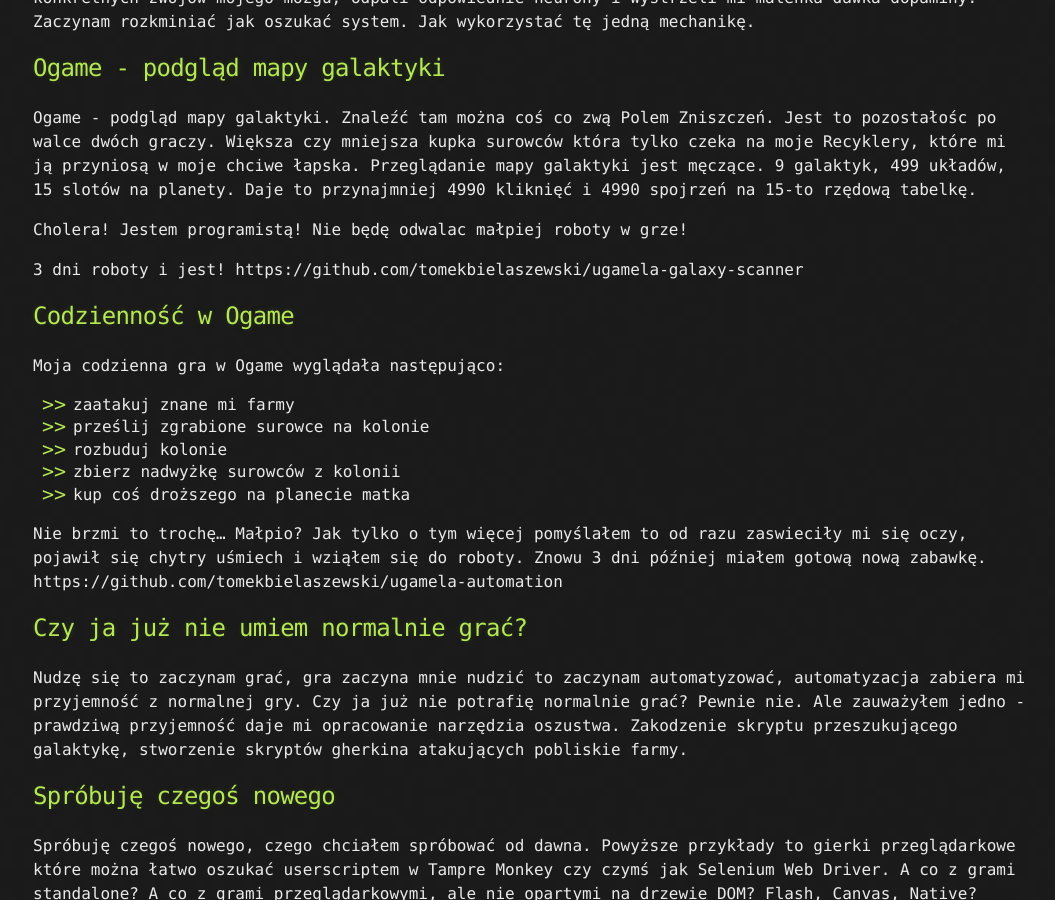
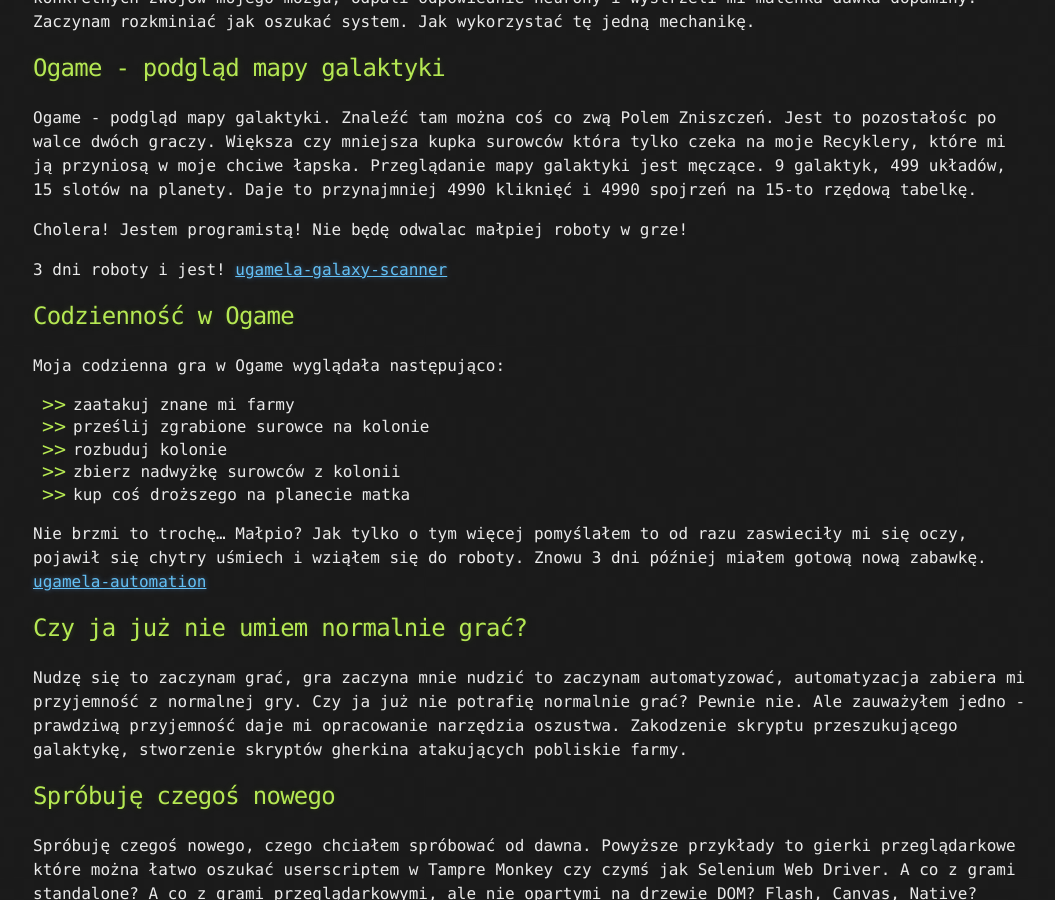
Before and after one commit to tomekbielaszewski/tomekbielaszewski.github.io, a Jekyll site: the page built from _posts/2020-03-05-nierowna-walka.md, in a window 1280 px wide and 900 px high, scrolled down 718 px. Shown: the whole window, without its empty margins (107-1162 px from the left). Built offline with Jekyll 4.4.1, drawn with Linux system fonts in a browser that asks for light colours; some of the changed lines change nothing that is shown.

Commit message:
urls markings were missing

```diff
--- a/_posts/2020-03-05-nierowna-walka.md
+++ b/_posts/2020-03-05-nierowna-walka.md
@@ -31,7 +31,7 @@
 
 Cholera! Jestem programistą! Nie będę odwalac małpiej roboty w grze!
 
-3 dni roboty i jest! https://github.com/tomekbielaszewski/ugamela-galaxy-scanner
+3 dni roboty i jest! [ugamela-galaxy-scanner](https://github.com/tomekbielaszewski/ugamela-galaxy-scanner)
 
 ## Codzienność w Ogame
 Moja codzienna gra w Ogame wyglądała następująco:
@@ -43,7 +43,7 @@
 
 Nie brzmi to trochę... Małpio? Jak tylko o tym więcej pomyślałem to od razu zaswieciły mi się oczy, pojawił się chytry uśmiech
 i wziąłem się do roboty. Znowu 3 dni później miałem gotową nową zabawkę.
-https://github.com/tomekbielaszewski/ugamela-automation
+[ugamela-automation](https://github.com/tomekbielaszewski/ugamela-automation)
 
 ## Czy ja już nie umiem normalnie grać?
 Nudzę się to zaczynam grać, gra zaczyna mnie nudzić to zaczynam automatyzować, automatyzacja zabiera mi przyjemność z normalnej gry.
```
